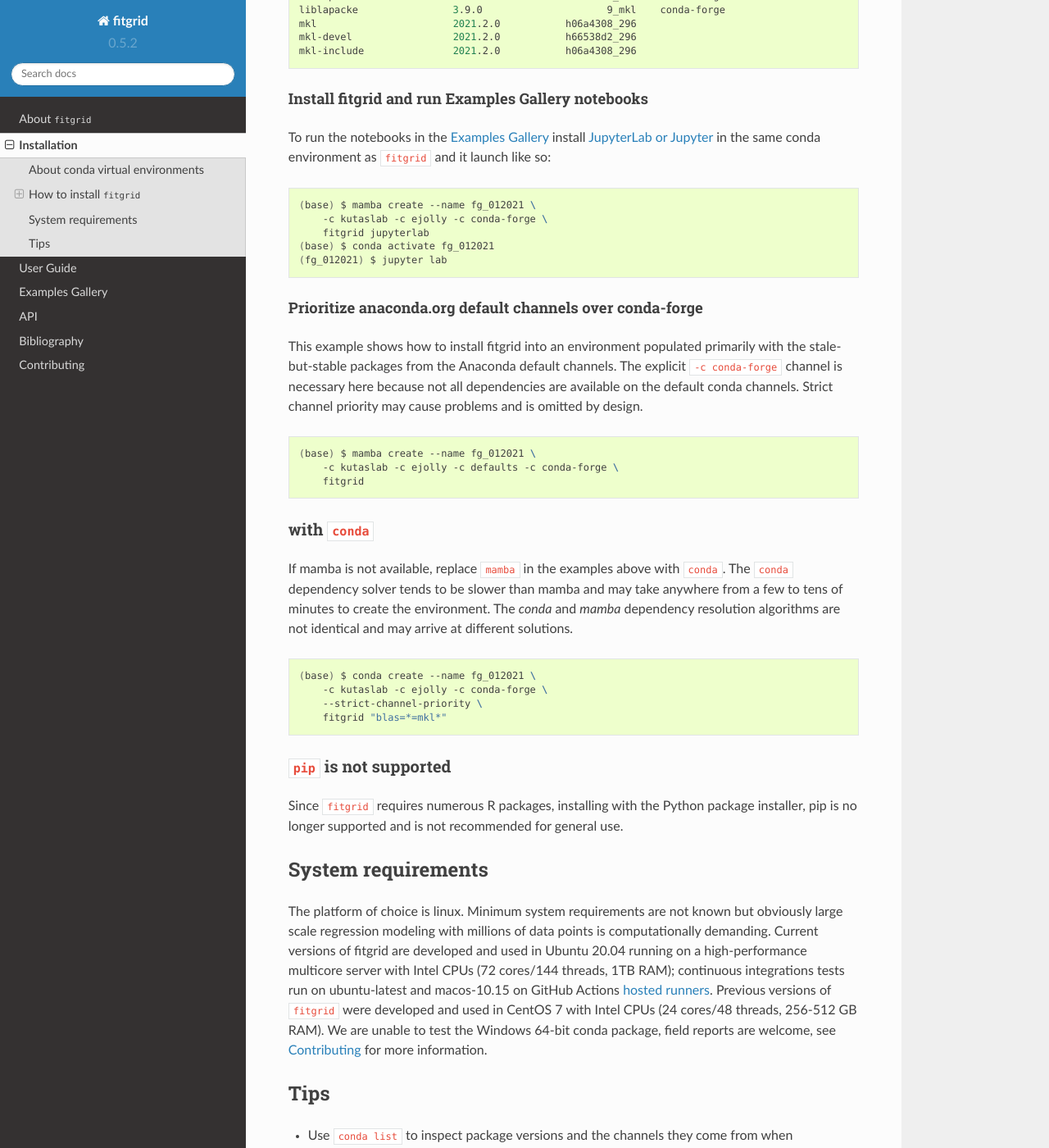
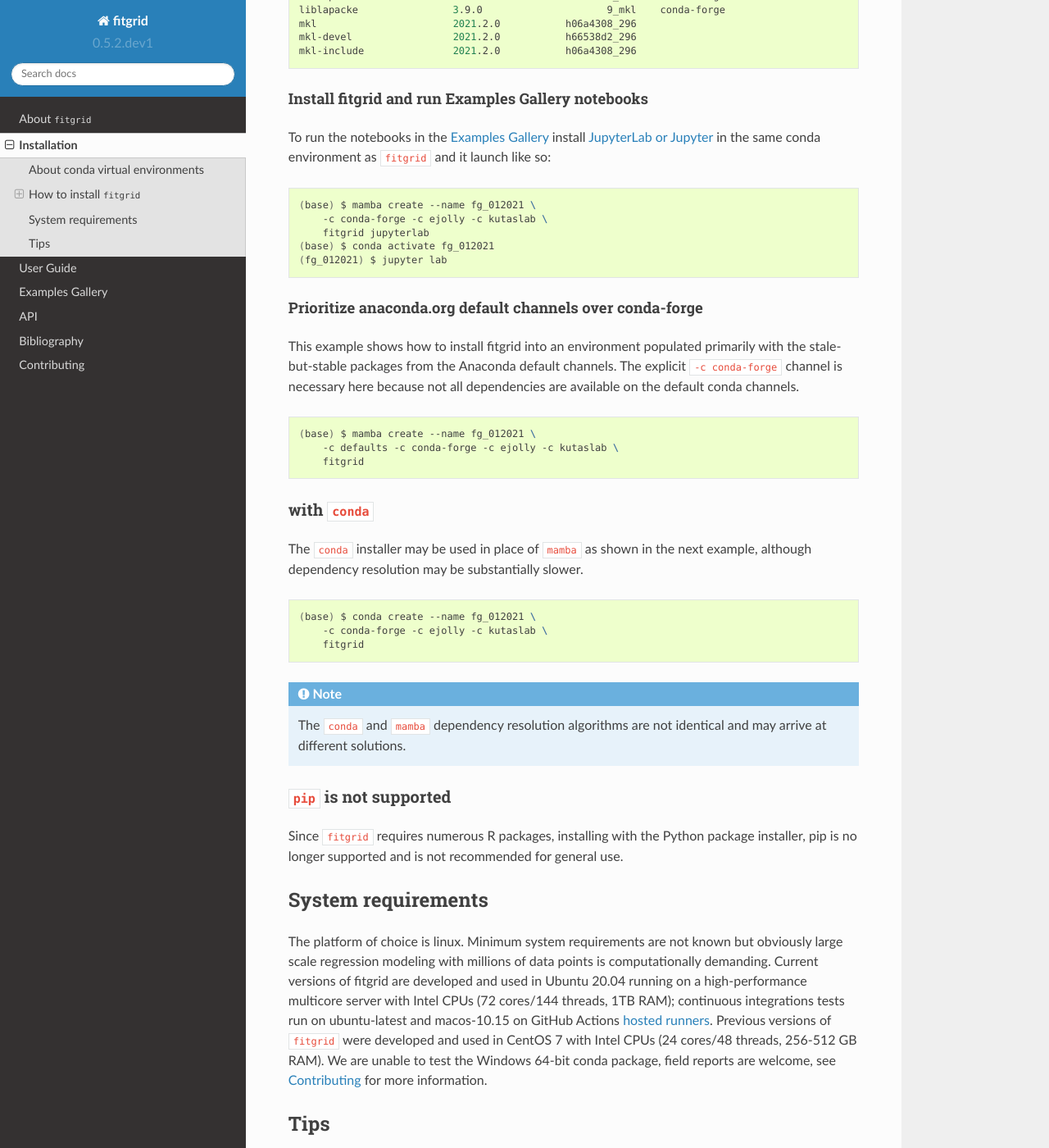
Before and after one commit to kutaslab/fitgrid, a Sphinx documentation site: the page built from docs/source/installation.rst, in a window 1280 px wide and 1400 px high, scrolled down 3108 px. Shown: the whole window at 82% size. Built offline with Sphinx 7.4.7 and the Read the Docs theme 2.0.0, drawn with Linux system fonts in a browser that asks for light colours; pages that are not in the unit, such as notebooks, are missing from menus; some of the changed text lies outside the part shown.

Commit message:
update install, contributing docs for mamba 0.15

```diff
--- a/docs/source/contributing.rst
+++ b/docs/source/contributing.rst
@@ -232,7 +232,7 @@
    .. code-block:: bash
 
       $ mamba create --name fg-new-feature \
-           -c kutaslab/label/pre-release -c ejolly -c conda-forge \
+           -c conda-forge -c ejolly -c kutaslab/label/pre-release \
            fitgrid
       $ mamba install --name fg-new-feature \
            black pytest sphinx sphinx-gallery sphinx_rtd_theme
--- a/docs/source/installation.rst
+++ b/docs/source/installation.rst
@@ -134,7 +134,7 @@
 .. code-block:: bash
 
    (base) $ mamba create --name fg_012021 \
-       -c kutaslab -c ejolly -c conda-forge \
+       -c conda-forge -c ejolly -c kutaslab \
        fitgrid
 
 .. note::
@@ -157,7 +157,7 @@
 .. code-block:: bash
 
    (base) $ mamba create --name fg_012021 \
-       -c kutaslab/label/pre-release -c ejolly -c conda-forge \
+       -c conda-forge -c ejolly -c kutaslab/label/pre-release \
        fitgrid
 
 
@@ -172,7 +172,7 @@
 .. code-block:: bash
 
    (base) $ mamba create --name fg_012021 \
-       -c kutaslab -c ejolly -c conda-forge \
+       -c conda-forge -c ejolly -c kutaslab \
        fitgrid python=3.8
 
 
@@ -197,7 +197,7 @@
 .. code-block:: bash
 
    (base) $ mamba create --name fg_012021 \
-       -c kutaslab -c ejolly -c conda-forge \
+       -c conda-forge -c ejolly -c kutaslab \
        fitgrid "blas=*=mkl*"
    (base) $ activate fg_012021
    (fg_012021) $ conda list | egrep "(mkl|blas|liblapack)"
@@ -224,7 +224,7 @@
 .. code-block:: bash
 
    (base) $ mamba create --name fg_012021 \
-       -c kutaslab -c ejolly -c conda-forge \
+       -c conda-forge -c ejolly -c kutaslab \
        fitgrid jupyterlab
    (base) $ conda activate fg_012021
    (fg_012021) $ jupyter lab
@@ -237,13 +237,12 @@
 populated primarily with the stale-but-stable packages from the
 Anaconda default channels. The explicit ``-c conda-forge`` channel is
 necessary here because not all dependencies are available on the
-default conda channels. Strict channel priority may cause problems and
-is omitted by design.
+default conda channels.
 
 .. code-block:: bash
 
    (base) $ mamba create --name fg_012021 \
-       -c kutaslab -c ejolly -c defaults -c conda-forge \
+       -c defaults -c conda-forge -c ejolly -c kutaslab \
        fitgrid
 
 
@@ -251,18 +250,21 @@
 with ``conda``
 ~~~~~~~~~~~~~~
 
-If mamba is not available, replace ``mamba`` in the examples above
-with ``conda``. The ``conda`` dependency solver tends to be slower
-than mamba and may take anywhere from a few to tens of minutes to
-create the environment. The `conda` and `mamba` dependency resolution
-algorithms are not identical and may arrive at different solutions.
+The ``conda`` installer may be used in place of ``mamba`` as shown in
+the next example, although dependency resolution may be substantially
+slower.
+
 
 .. code-block:: bash
 
    (base) $ conda create --name fg_012021 \
-       -c kutaslab -c ejolly -c conda-forge \
-       --strict-channel-priority \
-       fitgrid "blas=*=mkl*"
+       -c conda-forge -c ejolly -c kutaslab \
+       fitgrid
+
+.. note::
+
+   The ``conda`` and ``mamba`` dependency resolution algorithms are not
+   identical and may arrive at different solutions.
 
 
 ~~~~~~~~~~~~~~~~~~~~~~~~
--- a/fitgrid/__init__.py
+++ b/fitgrid/__init__.py
@@ -11,7 +11,7 @@
 from .models import run_model, lm, lmer
 from . import utils, defaults
 
-__version__ = "0.5.2"
+__version__ = "0.5.2.dev1"
 
 # for use by pytests and docs
 DATA_DIR = Path(__file__).parent / "data"
```
Also changed, not shown: other parts of docs/source/installation.rst (+2 -2 lines).
